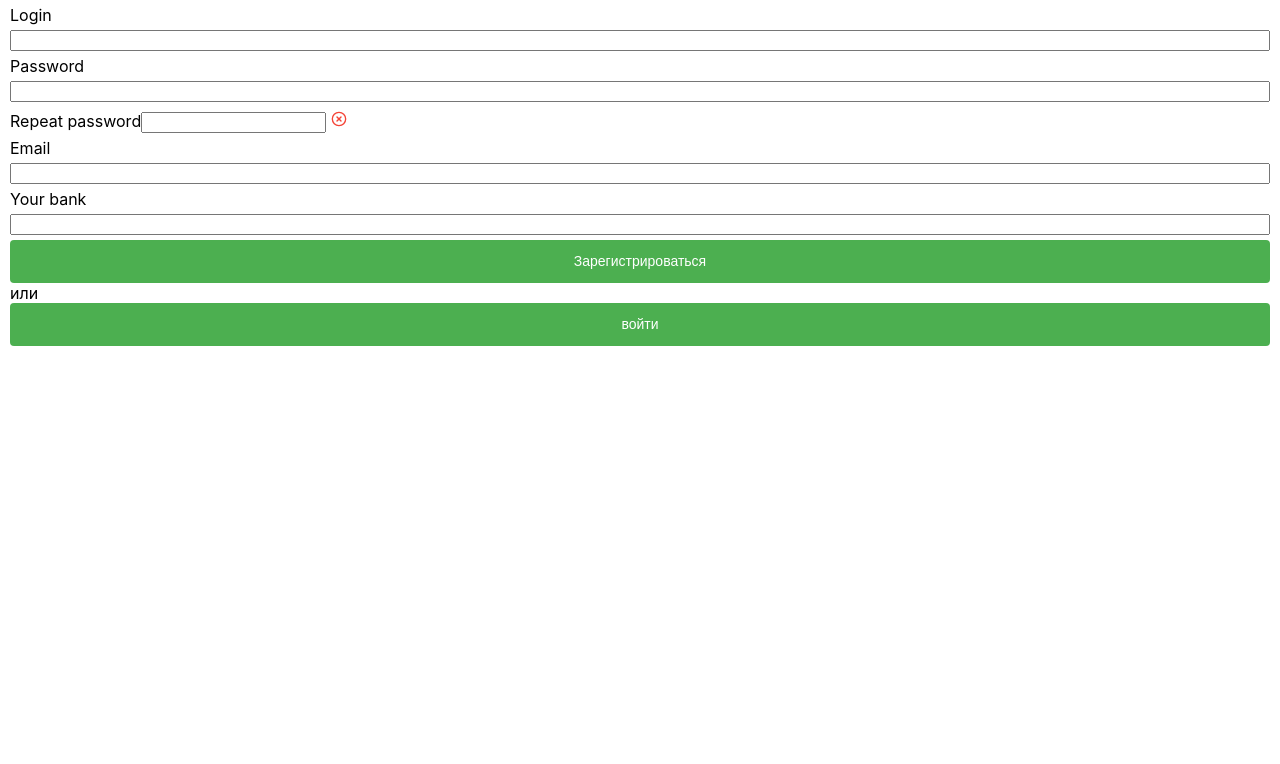
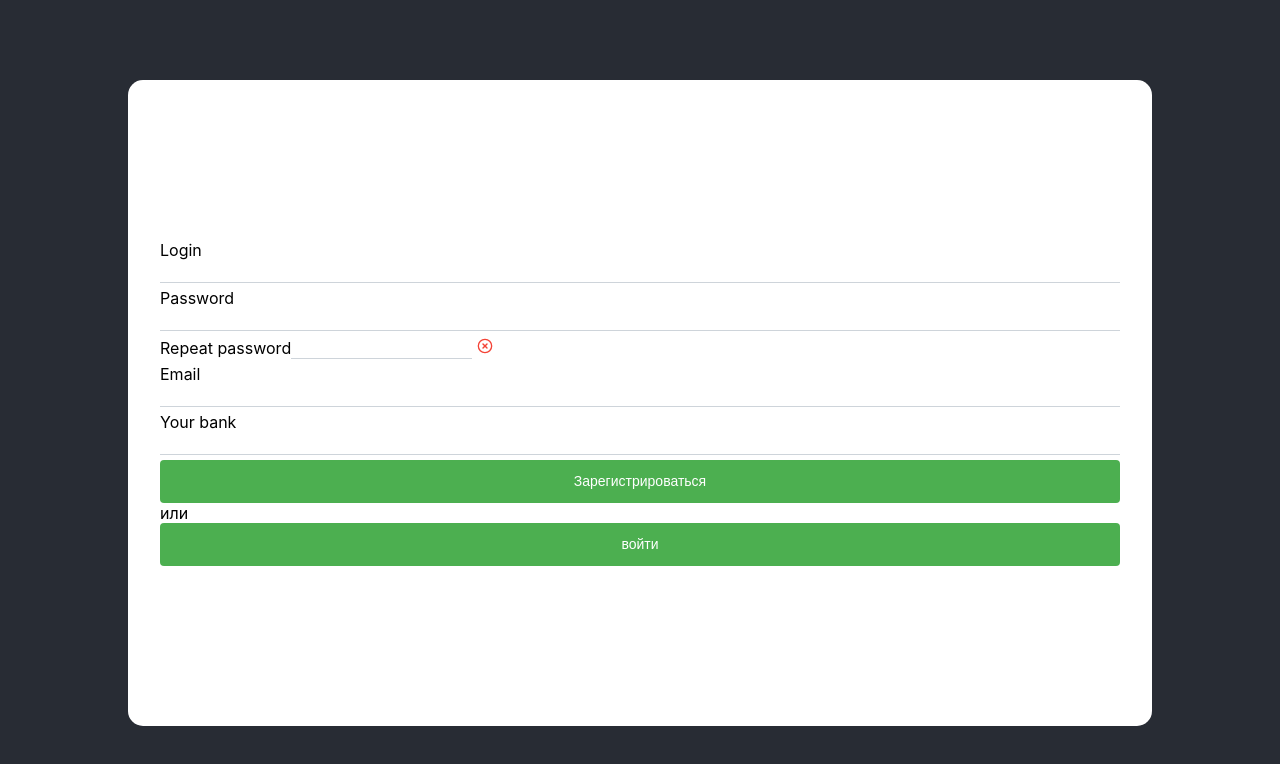
Before and after one commit to Brayman/Astatx, a React (Create React App) app: page /signin in a window 1280 px wide. Shown: the top 764 px of the page. Built offline with nearby package versions, Linux system fonts and the light colour scheme.

Commit message:
draw input

```diff
--- a/package.json
+++ b/package.json
@@ -1,6 +1,6 @@
 {
   "name": "statx",
-  "version": "0.1.0",
+  "version": "0.2.2",
   "private": true,
   "homepage": "http://Brayman.github.io/Astatx",
   "dependencies": {
--- a/src/App.css
+++ b/src/App.css
@@ -1,5 +1,6 @@
-.App {
-  text-align: center;
+body {
+  background-color: #282c34;
+
 }
 
 .App-logo {
--- a/src/component/SignIn.js
+++ b/src/component/SignIn.js
@@ -1,10 +1,17 @@
 import React, {useState} from 'react';
-import { FiXCircle } from "react-icons/fi";
+import { FiXCircle, FiCheckCircle } from "react-icons/fi";
 import '../css/SignIn.css';
 
  function password(atr) {
     if (!atr) {
         return <FiXCircle className='wrong' />
+    } else {
+        return <FiCheckCircle className='good'/>
+    }
+}
+function decorate(atr) {
+    if (!atr) {
+        return 'wrong'
     } else {
         return 'good'
     }
@@ -32,8 +39,10 @@ function SignIn({actions}) {
                 setData({...data,bank: e.target.value})
                 break;
             case 'repeatpassword':
-                if (data.password===e.target.value) {
+                if (data.password==e.target.value) {
                     setData({...data,passwordtrue: true})
+                } else {
+                    setData({...data,passwordtrue: false})
                 }
                 break;
             default:
@@ -42,15 +51,15 @@ function SignIn({actions}) {
     }
 
     return (
-        <div className='MyForm'>
+        <div className='signin_form'>
             Login
             <input type="text" name='login' onChange={EnterPass} />
 
-            Password
+            <label htmlFor='password'>Password</label>
             <input type="password"  name='password' onChange={EnterPass} />
             <div>
                 Repeat password
-                <input type="password" name='repeatpassword' onChange={EnterPass}/> {password(data.passwordtrue)}
+                <input className={'secondpass '+ decorate(data.passwordtrue)} type="password" name='repeatpassword' onBlur={EnterPass}/> {password(data.passwordtrue)}
             </div>
 
             Email
--- a/src/css/SignIn.css
+++ b/src/css/SignIn.css
@@ -1,3 +1,33 @@
 .wrong {
     color: #F44336;
 }
+.good {
+    color: #4CAF50;
+}
+input:focus {
+    border-bottom-color: transparent;
+    background-size: 100% 100%, 100% 100%;
+    transition-duration: 0.3s;
+    box-shadow: none;
+    background-image: linear-gradient(to top, #4CAF50 2px, rgba(70, 128, 255, 0) 2px), linear-gradient(to top, #ced4da 1px, rgba(206, 212, 218, 0) 1px);
+}
+input  {
+    border: none;
+    border-bottom: 1px solid #ced4da;
+    background: no-repeat center bottom, center calc(100% - 1px);
+    background-size: 0 100%, 100% 100%;
+    transition: background ease-out 0s;
+    outline: none;
+
+}
+input.secondpass.wrong:focus {
+    background-image: linear-gradient(to top, #F44336 2px, rgba(70, 128, 255, 0) 2px), linear-gradient(to top, #ced4da 1px, rgba(206, 212, 218, 0) 1px);
+}
+.signin_form{
+    background-color: #fff;
+    display: flex;
+    flex-direction: column;
+    margin: 10vh 10vw;
+    padding: 10em 2em;
+    border-radius: 15px;
+}
```
